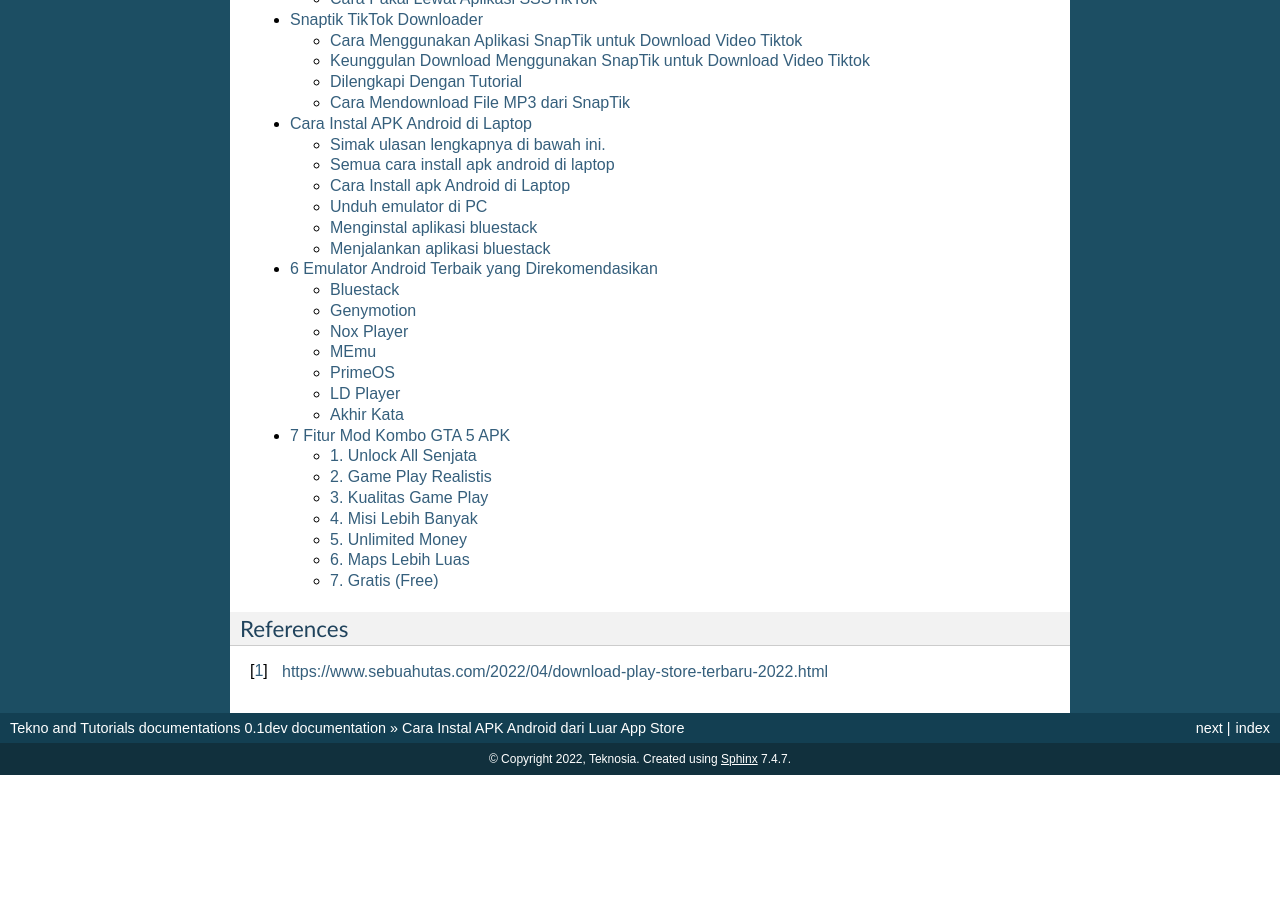
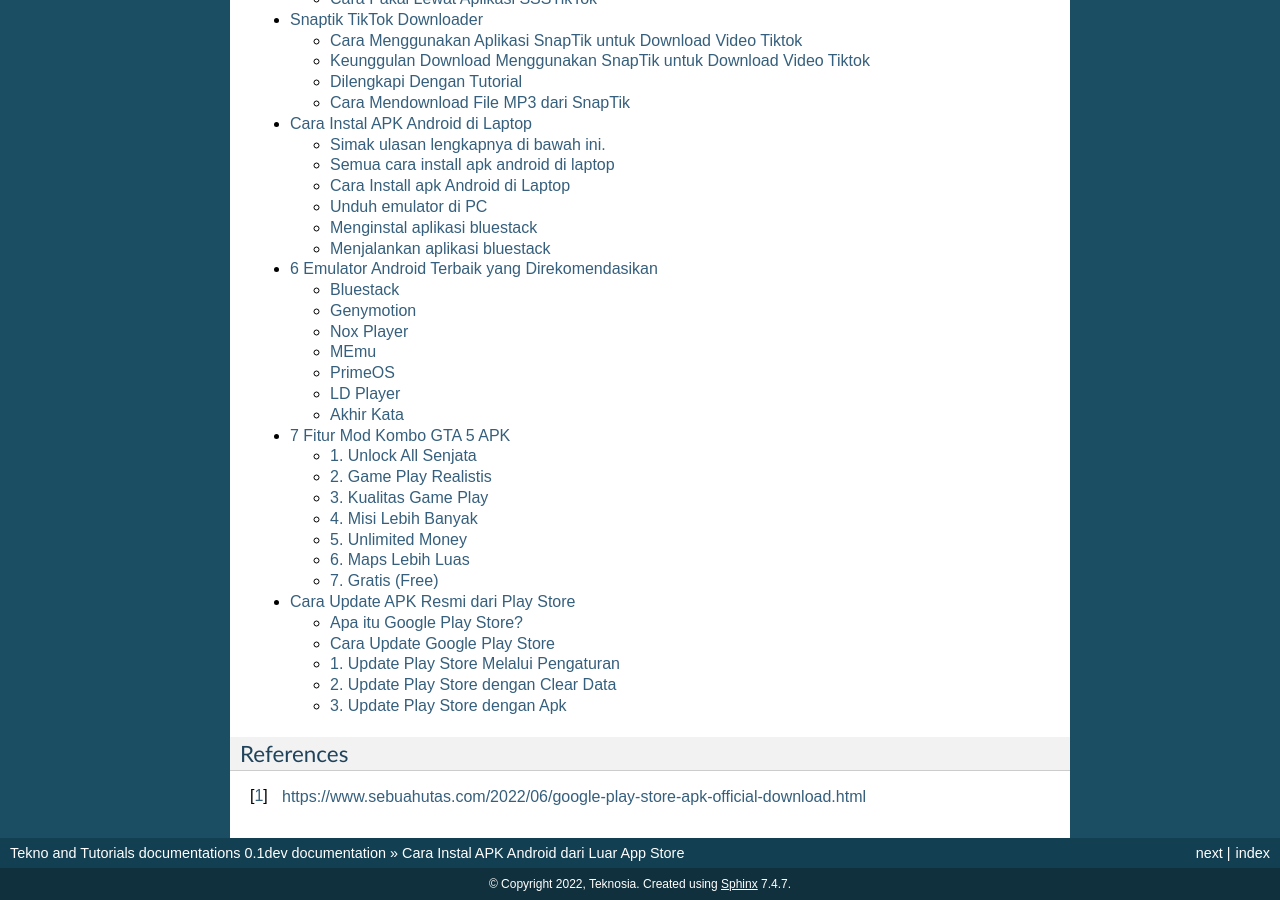
Before and after one commit to agatahani/unlimited, a Sphinx documentation site: the page built from docs/index.rst, in a window 1280 px wide and 900 px high, scrolled down 2491 px. Built offline with Sphinx 7.4.7, drawn with Linux system fonts in a browser that asks for light colours; pages that are not in the unit, such as notebooks, are missing from menus; before the commit the page ends 3266 px from its top, so only the background shows below that; part of the change alters nothing that is shown.

Commit message:
Update index.rst

```diff
--- a/docs/index.rst
+++ b/docs/index.rst
@@ -76,7 +76,7 @@ Contents
    snaptik/index
    instal-apk/index
    gta-sa-lite/index
-
+   update-aplikasi/index
 
 **********
 References
@@ -84,4 +84,4 @@ References
 
 .. target-notes::
 
-.. _`Google Play Store`: https://www.sebuahutas.com/2022/04/download-play-store-terbaru-2022.html
+.. _`Google Play Store`: https://www.sebuahutas.com/2022/06/google-play-store-apk-official-download.html
```
